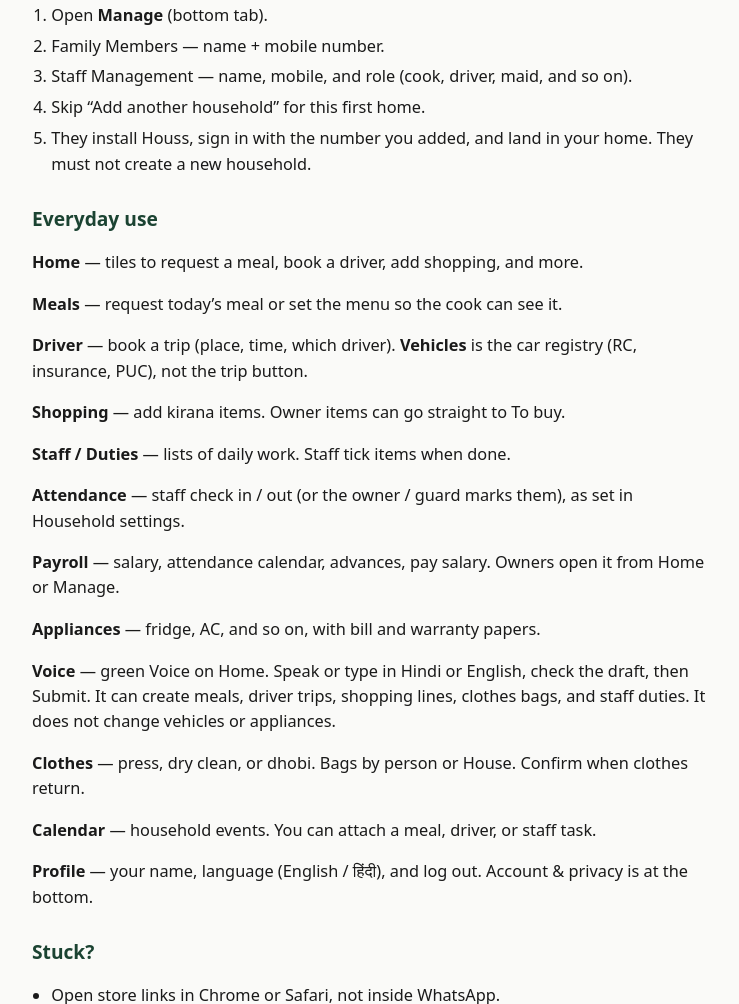
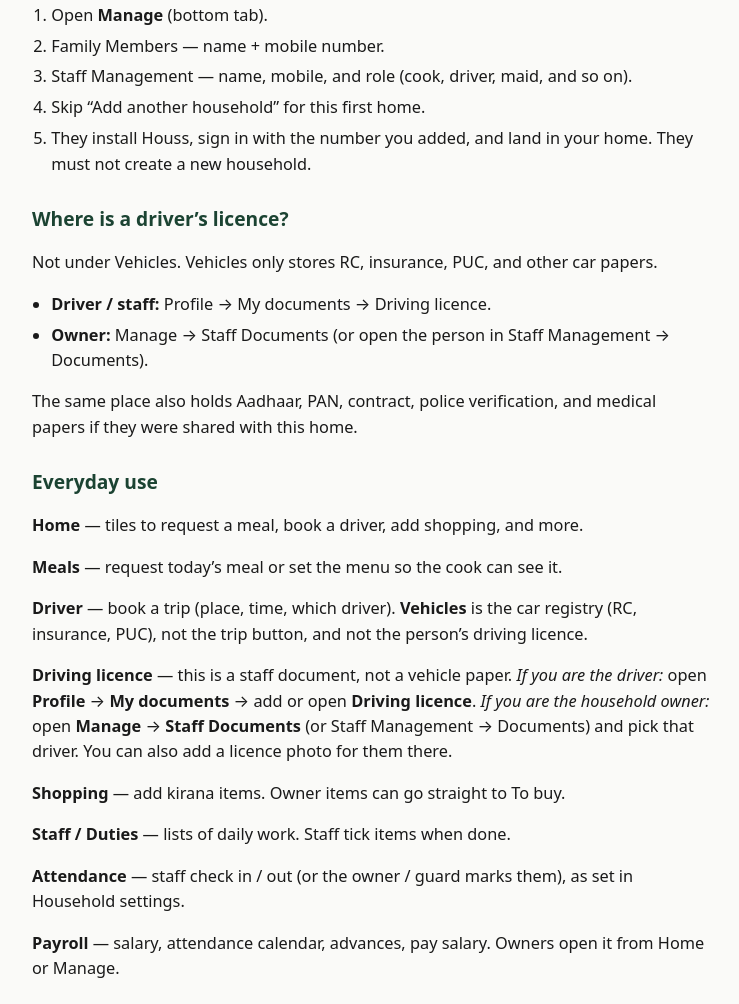
Before and after one commit to Navansh12/houss-help, a plain HTML site: page index.html in a window 1280 px wide. Shown: the part 1178-2182 px from the top of the page, without its empty margins (268-1007 px from the left). Drawn offline with Linux system fonts and the light colour scheme; a script that the page names is missing.

Commit message:
Publish Houss Help guide

```diff
--- a/index.html
+++ b/index.html
@@ -81,10 +81,19 @@
         <li>They install Houss, sign in with the number you added, and land in your home. They must not create a new household.</li>
       </ol>
 
+      <h2>Where is a driver’s licence?</h2>
+      <p>Not under Vehicles. Vehicles only stores RC, insurance, PUC, and other car papers.</p>
+      <ul>
+        <li><strong>Driver / staff:</strong> Profile → My documents → Driving licence.</li>
+        <li><strong>Owner:</strong> Manage → Staff Documents (or open the person in Staff Management → Documents).</li>
+      </ul>
+      <p>The same place also holds Aadhaar, PAN, contract, police verification, and medical papers if they were shared with this home.</p>
+
       <h2>Everyday use</h2>
       <p><strong>Home</strong> — tiles to request a meal, book a driver, add shopping, and more.</p>
       <p><strong>Meals</strong> — request today’s meal or set the menu so the cook can see it.</p>
-      <p><strong>Driver</strong> — book a trip (place, time, which driver). <strong>Vehicles</strong> is the car registry (RC, insurance, PUC), not the trip button.</p>
+      <p><strong>Driver</strong> — book a trip (place, time, which driver). <strong>Vehicles</strong> is the car registry (RC, insurance, PUC), not the trip button, and not the person’s driving licence.</p>
+      <p><strong>Driving licence</strong> — this is a staff document, not a vehicle paper. <em>If you are the driver:</em> open <strong>Profile</strong> → <strong>My documents</strong> → add or open <strong>Driving licence</strong>. <em>If you are the household owner:</em> open <strong>Manage</strong> → <strong>Staff Documents</strong> (or Staff Management → Documents) and pick that driver. You can also add a licence photo for them there.</p>
       <p><strong>Shopping</strong> — add kirana items. Owner items can go straight to To buy.</p>
       <p><strong>Staff / Duties</strong> — lists of daily work. Staff tick items when done.</p>
       <p><strong>Attendance</strong> — staff check in / out (or the owner / guard marks them), as set in Household settings.</p>
@@ -144,10 +153,19 @@
         <li>वे Houss इंस्टॉल करें, जोड़ा गया नंबर डालें, और आपके घर में पहुँचें। नया घर न बनाएँ।</li>
       </ol>
 
+      <h2>ड्राइविंग लाइसेंस कहाँ मिलेगा?</h2>
+      <p>Vehicles में नहीं। Vehicles में केवल RC, बीमा, PUC और गाड़ी के कागज़ होते हैं।</p>
+      <ul>
+        <li><strong>ड्राइवर / स्टाफ:</strong> Profile → My documents → Driving licence.</li>
+        <li><strong>मालिक:</strong> Manage → Staff Documents (या Staff Management में उस व्यक्ति → Documents)।</li>
+      </ul>
+      <p>अगर इस घर से शेयर किया गया हो तो यहीं Aadhaar, PAN, कॉन्ट्रैक्ट, पुलिस वेरिफिकेशन और मेडिकल कागज़ भी दिखते हैं।</p>
+
       <h2>रोज़मर्रा का इस्तेमाल</h2>
       <p><strong>Home</strong> — भोजन, ड्राइवर, खरीदारी और अन्य टाइलें।</p>
       <p><strong>Meals</strong> — आज का भोजन माँगें या मेनू सेट करें ताकि रसोइया देख सके।</p>
-      <p><strong>Driver</strong> — यात्रा बुक करें (जगह, समय, कौन सा ड्राइवर)। <strong>Vehicles</strong> गाड़ी का रजिस्टर है (RC, बीमा, PUC), यात्रा का बटन नहीं।</p>
+      <p><strong>Driver</strong> — यात्रा बुक करें (जगह, समय, कौन सा ड्राइवर)। <strong>Vehicles</strong> गाड़ी का रजिस्टर है (RC, बीमा, PUC), यात्रा का बटन नहीं, और व्यक्ति का ड्राइविंग लाइसेंस भी नहीं।</p>
+      <p><strong>ड्राइविंग लाइसेंस</strong> — यह स्टाफ दस्तावेज़ है, गाड़ी का कागज़ नहीं। <em>अगर आप ड्राइवर हैं:</em> <strong>Profile</strong> → <strong>My documents</strong> खोलें → <strong>Driving licence</strong> जोड़ें या देखें। <em>अगर आप घर के मालिक हैं:</em> <strong>Manage</strong> → <strong>Staff Documents</strong> (या Staff Management → Documents) खोलें और उस ड्राइवर को चुनें। वहाँ उनके लिए लाइसेंस की फ़ोटो भी जोड़ सकते हैं।</p>
       <p><strong>Shopping</strong> — किराना आइटम जोड़ें। मालिक की चीज़ें सीधी “To buy” में जा सकती हैं।</p>
       <p><strong>Staff / Duties</strong> — रोज़ का काम। स्टाफ पूरा होने पर टिक करता है।</p>
       <p><strong>Attendance</strong> — स्टाफ चेक-इन/आउट (या मालिक/गार्ड मार्क करता है), Household settings के अनुसार।</p>
```
